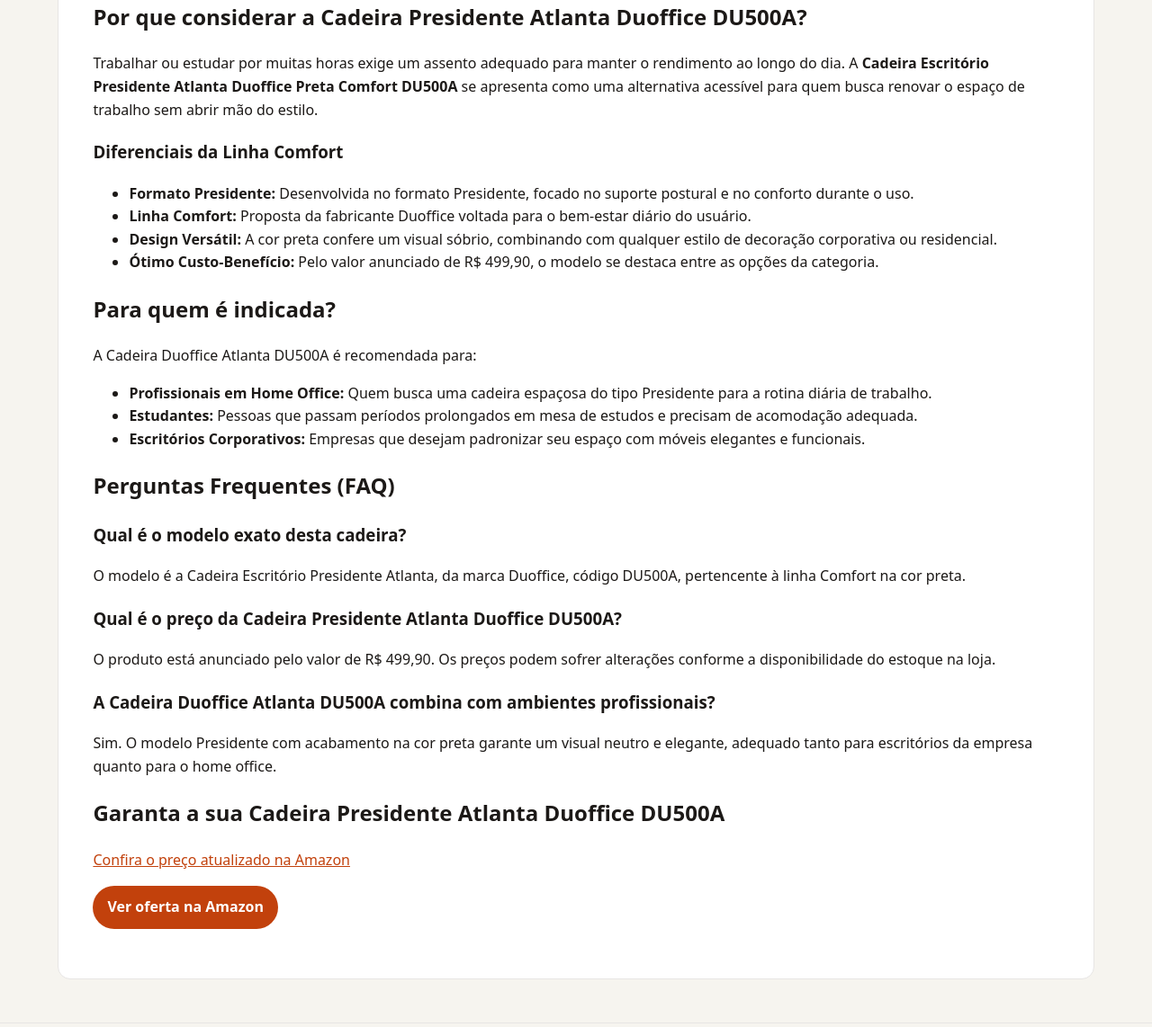
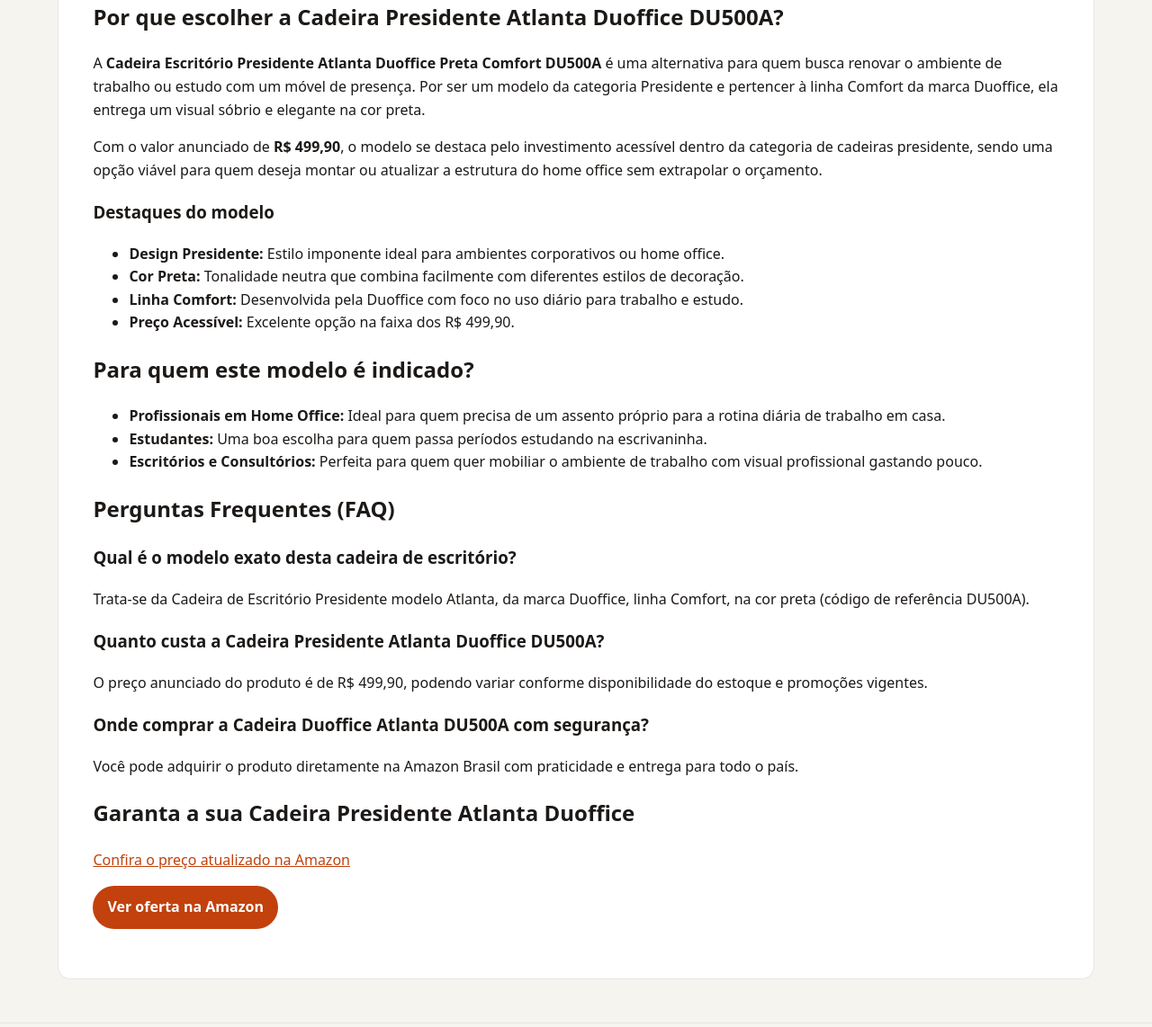
Before and after one commit to Monuver/afiliado, a Jekyll site: the page built from _posts/2026-08-18-cadeira-escritorio-presidente-atlanta-duoffice-preta-comfort-b09vnbcfdj.md, in a window 1280 px wide and 1400 px high, scrolled down 379 px. Shown: the part 258-1400 px from the top of the window at 90% size. Built offline with Jekyll 4.4.1, drawn with Linux system fonts in a browser that asks for light colours; some of the changed text lies outside the part shown.

```diff
--- a/_posts/2026-08-18-cadeira-escritorio-presidente-atlanta-duoffice-preta-comfort-b09vnbcfdj.md
+++ b/_posts/2026-08-18-cadeira-escritorio-presidente-atlanta-duoffice-preta-comfort-b09vnbcfdj.md
@@ -1,8 +1,8 @@
 ---
 layout: post
-title: 'Cadeira Escritório Presidente Atlanta Duoffice Preta Comfort DU500A: Vale a Pena?'
-description: Procurando conforto para o seu home office? Conheça a Cadeira Escritório Presidente Atlanta Duoffice DU500A por R$ 499,90 e transforme sua rotina.
-date: 2026-09-12 09:00:28 -0300
+title: Cadeira Escritório Presidente Atlanta Duoffice Preta Comfort DU500A Vale a Pena?
+description: Procurando conforto para trabalhar? Conheça a Cadeira Escritório Presidente Atlanta Duoffice DU500A por R$ 499,90 e transforme seu espaço de trabalho.
+date: 2026-09-13 10:09:33 -0300
 categories:
 - ofertas
 image: https://m.media-amazon.com/images/I/51BMMOKhSJL._AC_SL1000_.jpg
@@ -10,40 +10,41 @@ preco: R$499,90
 affiliate_url: https://amzn.to/4xiBzBl
 ---
 
-# Cadeira Escritório Presidente Atlanta Duoffice Preta Comfort DU500A: Vale a Pena?
+# Cadeira Escritório Presidente Atlanta Duoffice Preta Comfort DU500A Vale a Pena?
 
-Procurando conforto para o seu home office? Conheça a Cadeira Escritório Presidente Atlanta Duoffice DU500A por R$ 499,90 e transforme sua rotina.
+Procurando conforto para trabalhar? Conheça a Cadeira Escritório Presidente Atlanta Duoffice DU500A por R$ 499,90 e transforme seu espaço de trabalho.
 
 ![Cadeira Escritório Presidente Atlanta Duoffice Preta Comfort DU500A](https://m.media-amazon.com/images/I/51BMMOKhSJL._AC_SL1000_.jpg)
 
-## Por que considerar a Cadeira Presidente Atlanta Duoffice DU500A?
+## Por que escolher a Cadeira Presidente Atlanta Duoffice DU500A?
 
-Trabalhar ou estudar por muitas horas exige um assento adequado para manter o rendimento ao longo do dia. A **Cadeira Escritório Presidente Atlanta Duoffice Preta Comfort DU500A** se apresenta como uma alternativa acessível para quem busca renovar o espaço de trabalho sem abrir mão do estilo.
+A **Cadeira Escritório Presidente Atlanta Duoffice Preta Comfort DU500A** é uma alternativa para quem busca renovar o ambiente de trabalho ou estudo com um móvel de presença. Por ser um modelo da categoria Presidente e pertencer à linha Comfort da marca Duoffice, ela entrega um visual sóbrio e elegante na cor preta.
 
-### Diferenciais da Linha Comfort
-- **Formato Presidente:** Desenvolvida no formato Presidente, focado no suporte postural e no conforto durante o uso.
-- **Linha Comfort:** Proposta da fabricante Duoffice voltada para o bem-estar diário do usuário.
-- **Design Versátil:** A cor preta confere um visual sóbrio, combinando com qualquer estilo de decoração corporativa ou residencial.
-- **Ótimo Custo-Benefício:** Pelo valor anunciado de R$ 499,90, o modelo se destaca entre as opções da categoria.
+Com o valor anunciado de **R$ 499,90**, o modelo se destaca pelo investimento acessível dentro da categoria de cadeiras presidente, sendo uma opção viável para quem deseja montar ou atualizar a estrutura do home office sem extrapolar o orçamento.
 
-## Para quem é indicada?
+### Destaques do modelo
+* **Design Presidente:** Estilo imponente ideal para ambientes corporativos ou home office.
+* **Cor Preta:** Tonalidade neutra que combina facilmente com diferentes estilos de decoração.
+* **Linha Comfort:** Desenvolvida pela Duoffice com foco no uso diário para trabalho e estudo.
+* **Preço Acessível:** Excelente opção na faixa dos R$ 499,90.
 
-A Cadeira Duoffice Atlanta DU500A é recomendada para:
-- **Profissionais em Home Office:** Quem busca uma cadeira espaçosa do tipo Presidente para a rotina diária de trabalho.
-- **Estudantes:** Pessoas que passam períodos prolongados em mesa de estudos e precisam de acomodação adequada.
-- **Escritórios Corporativos:** Empresas que desejam padronizar seu espaço com móveis elegantes e funcionais.
+## Para quem este modelo é indicado?
+
+* **Profissionais em Home Office:** Ideal para quem precisa de um assento próprio para a rotina diária de trabalho em casa.
+* **Estudantes:** Uma boa escolha para quem passa períodos estudando na escrivaninha.
+* **Escritórios e Consultórios:** Perfeita para quem quer mobiliar o ambiente de trabalho com visual profissional gastando pouco.
 
 ## Perguntas Frequentes (FAQ)
 
-### Qual é o modelo exato desta cadeira?
-O modelo é a Cadeira Escritório Presidente Atlanta, da marca Duoffice, código DU500A, pertencente à linha Comfort na cor preta.
+### Qual é o modelo exato desta cadeira de escritório?
+Trata-se da Cadeira de Escritório Presidente modelo Atlanta, da marca Duoffice, linha Comfort, na cor preta (código de referência DU500A).
 
-### Qual é o preço da Cadeira Presidente Atlanta Duoffice DU500A?
-O produto está anunciado pelo valor de R$ 499,90. Os preços podem sofrer alterações conforme a disponibilidade do estoque na loja.
+### Quanto custa a Cadeira Presidente Atlanta Duoffice DU500A?
+O preço anunciado do produto é de R$ 499,90, podendo variar conforme disponibilidade do estoque e promoções vigentes.
 
-### A Cadeira Duoffice Atlanta DU500A combina com ambientes profissionais?
-Sim. O modelo Presidente com acabamento na cor preta garante um visual neutro e elegante, adequado tanto para escritórios da empresa quanto para o home office.
+### Onde comprar a Cadeira Duoffice Atlanta DU500A com segurança?
+Você pode adquirir o produto diretamente na Amazon Brasil com praticidade e entrega para todo o país.
 
-## Garanta a sua Cadeira Presidente Atlanta Duoffice DU500A
+## Garanta a sua Cadeira Presidente Atlanta Duoffice
 
 [Confira o preço atualizado na Amazon](https://amzn.to/4xiBzBl)
```
Also changed, not shown: _posts/2026-08-18-shampoo-clorexidina-dugs-caes-seborreia-anti-queda-500ml-b09l9qkmd1.md (+20 -37 lines), _posts/2026-08-19-flexiveis-cotonete-bastonetes-bellacotton-150unidades-b0cx9wkp1b.md (+22 -24 lines), _posts/2026-08-20-cafeteira-de-fogao-moka-italiana-expresso-aluminio-ate-6-xic-b08b79hyvc.md (+31 -22 lines).
